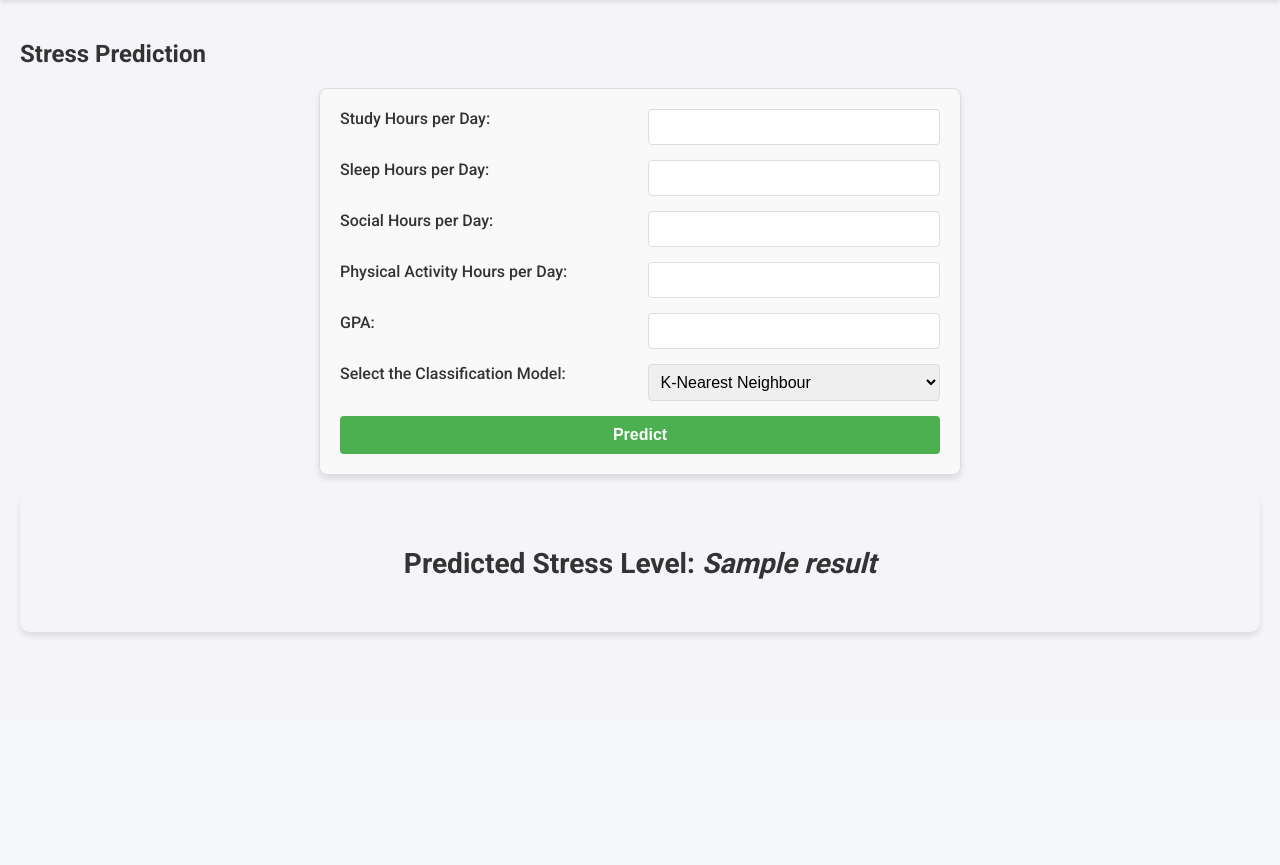
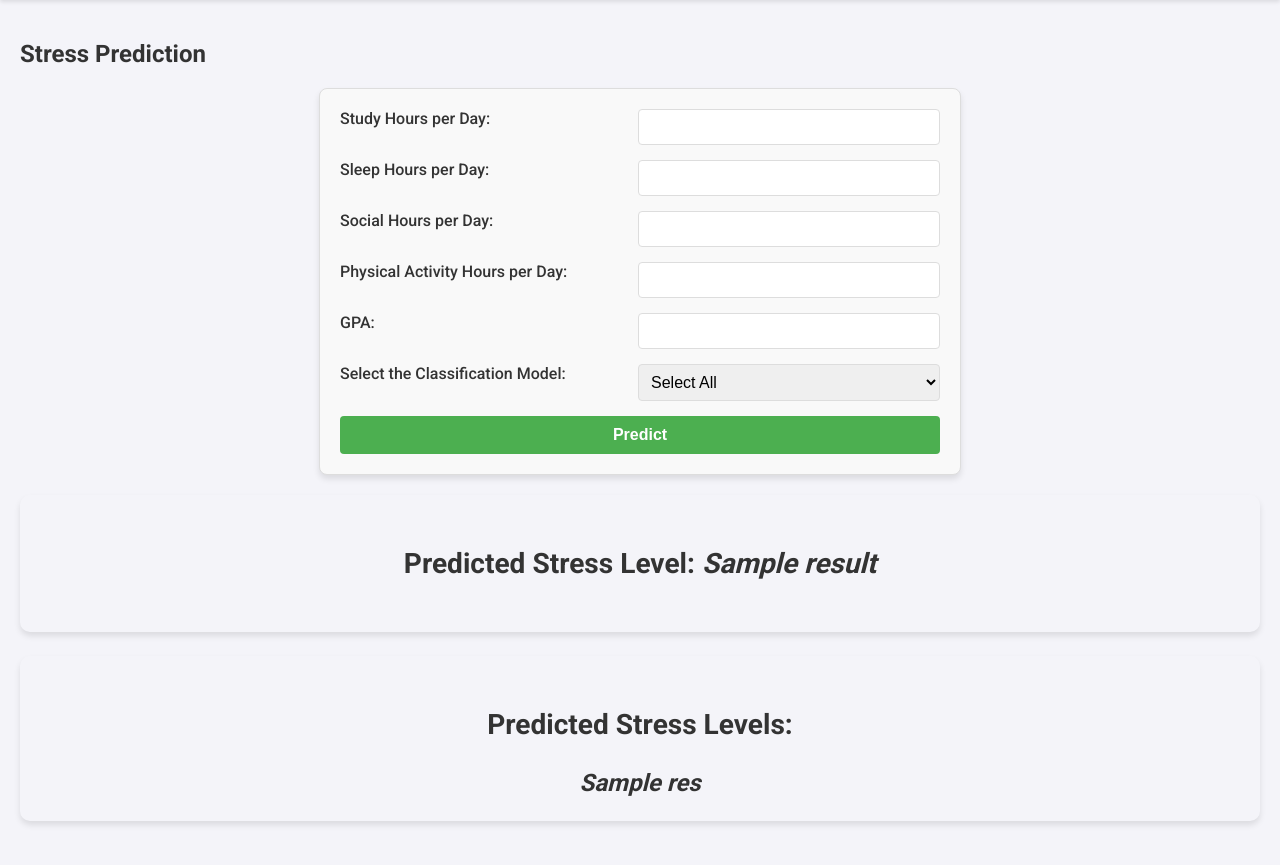
Before and after one commit to fadielsayed/LA-project, a Flask app: template templates/prediction_classification.html in a window 1280 px wide. Shown: the part 80-945 px from the top of the page. Before the commit the page ends 717 px from the top, so only its background shows below. Run offline with Flask 3, Linux system fonts and the light colour scheme; the template is opened without the code that fills it: most values are stand-ins (such as "Sample title", 1, 10 or a date in 2020); parts of the project's set-up code (start-up, migrations or seed data) failed here and were passed over.

Commit message:
add user trained models to stress prediction

```diff
--- a/app.py
+++ b/app.py
@@ -235,6 +235,9 @@ def prediction():
 
 @app.route('/stress-prediction', methods=['GET', 'POST'])
 def stress_prediction():
+    list_models = []
+    for filename in os.listdir('models/usr_models/'):
+        list_models.append(filename.split('.')[0])
     if request.method == 'POST':
         # Get form data
         study_hours = float(request.form['study_hours'])
@@ -244,18 +247,33 @@ def stress_prediction():
         physical_activity_hours = float(request.form['physical_activity_hours'])
 
         cl_model = request.form['Classification_Model']
-        if cl_model in cl_model_dict:
+        if cl_model == "ALL":
+            results = []
+            for c in cl_model_dict:
+                model = cl_model_dict[c]
+                input_data = [[study_hours, sleep_hours, social_hours, gpa, physical_activity_hours]]
+                prediction = model.predict(input_data)[0]
+                stress = {0: "Low", 1: 'Moderate', 2: 'High'}
+                result = f"{c}: {stress[prediction]}"
+                results.append(result)
+            return render_template('prediction_classification.html',
+                               items=list_models,
+                                results=results)
+        else:
             model = cl_model_dict[cl_model]
             input_data = [[study_hours, sleep_hours, social_hours, gpa, physical_activity_hours]]
             prediction = model.predict(input_data)[0]
             stress = {0: "Low", 1: 'Moderate', 2: 'High'}
             result = stress[prediction]
-        else:
-            result = "Error: Model not found."
 
-        return render_template('prediction_classification.html', result=result)
 
-    return render_template('prediction_classification.html')
+        return render_template('prediction_classification.html',
+                               items=list_models,
+                                result=result)
+
+
+
+    return render_template('prediction_classification.html', items=list_models)
 
 
 @app.route('/bulk_prediction', methods=['GET', 'POST'])
@@ -337,7 +355,10 @@ def train_station():
                     }
                 model , score = custom_train(input_, output_, "DT", params)
 
-
+        name = request.form['txtModelName']
+        cl_model_dict[name] = model
+        with open(f'models/usr_models/{name}.pkl','wb') as f:
+            pickle.dump(model,f)
         return render_template('trainstation.html', result = str(score),
                                model=request.form["Classification_Model"],
                                parameters=params)
@@ -345,6 +366,7 @@ def train_station():
     return render_template('trainstation.html')
 
 if __name__ == '__main__':
+    clean_usr_models()
     df = load_dataset()
     model, cl_model_dict = load_models()
     app.run(debug=True,host='0.0.0.0',port=2000)
--- a/templates/prediction_classification.html
+++ b/templates/prediction_classification.html
@@ -45,10 +45,16 @@
 
                 <label for="Classification_Model">Select the Classification Model:</label>
                 <select id="Classification_Model" name="Classification_Model" required>
-                    <option value="KNN">K-Nearest Neighbour</option>
-                    <option value="SVC">Support Vector Classification</option>
-                    <option value="DT">Decision Tree</option>
+                    <option value="ALL">Select All</option>
+                    <option value="KNN">K-Nearest Neighbour(default)</option>
+                    <option value="SVC">Support Vector Classification(default)</option>
+                    <option value="DT">Decision Tree(default)</option>
+                    {% for item in items %}
+                    <option value="{{ item }}">{{ item }}</option>
+                    {% endfor %}
                 </select>
+
+
 
                 <button type="submit" class="submit-button">Predict</button>
             </form>
@@ -58,6 +64,18 @@
                 <h3>Predicted Stress Level: <i>{{ result }}</i></h3>
             </div>
             {% endif %}
+
+            {% if results %}
+            <div class="prediction-result">
+            <h3>Predicted Stress Levels: </h3>
+            {% for res in results %}
+                <i>{{ res }}</i></br>
+            {% endfor %}
+            </div>
+
+            {% endif %}
+
+
         </section>
     </main>
 </body>
--- a/utils.py
+++ b/utils.py
@@ -4,6 +4,14 @@ import pandas as pd
 
 # Stress level mapping
 stress_level_map = {'Low': 0, 'Moderate': 1, 'High': 2}
+
+def clean_usr_models():
+    for filename in os.listdir('models/usr_models/'):
+        file_path = os.path.join('models/usr_models/', filename)
+        # Remove only files, skip directories
+        if os.path.isfile(file_path):
+            os.remove(file_path)
+
 
 def load_dataset():
         # Load the dataset
```
Also changed, not shown: models/classification_meta.json (added, +26 -0 lines), 1 other file.
